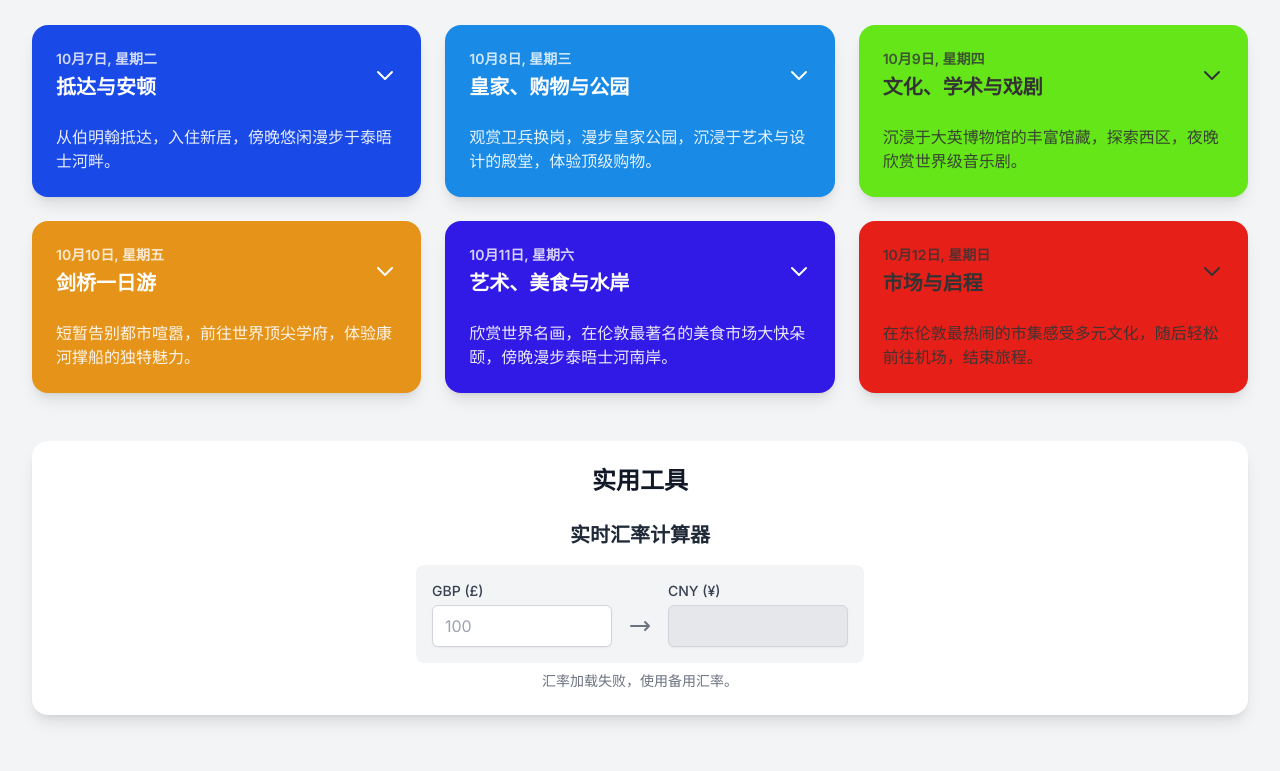
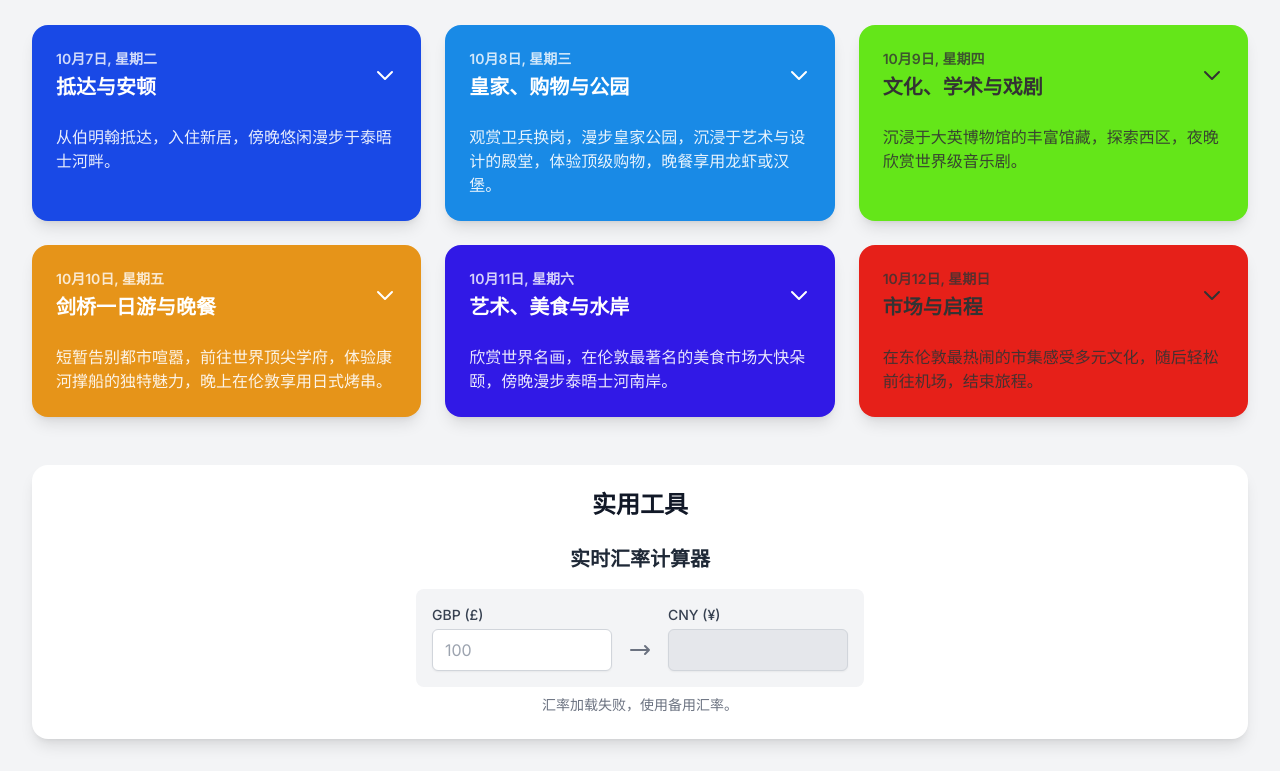
Before and after one commit to tadwutadwu/london2025new, a plain HTML site: page index.html in a window 1280 px wide. Shown: the part 87-858 px from the top of the page. Before the commit the page ends 834 px from the top, so only its background shows below. Drawn offline with nearby package versions, Linux system fonts and the light colour scheme.

Commit message:
Update index.html

```diff
--- a/index.html
+++ b/index.html
@@ -114,7 +114,7 @@ document.addEventListener('DOMContentLoaded', () => {
                 {
                     date: "10月8日, 星期三",
                     title: "皇家、购物与公园",
-                    summary: "观赏卫兵换岗，漫步皇家公园，沉浸于艺术与设计的殿堂，体验顶级购物。",
+                    summary: "观赏卫兵换岗，漫步皇家公园，沉浸于艺术与设计的殿堂，体验顶级购物，晚餐享用龙虾或汉堡。",
                     details: `
                         <h4 class="font-bold mb-2">上午活动: 白金汉宫 & 威斯敏斯特</h4>
                         <ul class="list-disc list-inside mb-4 space-y-1">
@@ -128,8 +128,8 @@ document.addEventListener('DOMContentLoaded', () => {
                             <li><b>V&A博物馆:</b> 探索世界领先的艺术与设计收藏 (免费，建议官网预定免费定时票)。</li>
                             <li><b>哈罗德百货:</b> 从V&A步行可达，体验全球最著名的百货公司之一。</li>
                         </ul>
-                        <h4 class="font-bold mb-2">餐饮推荐:</h4>
-                        <p><b>Nando's:</b> 在南肯辛顿区域，品尝价格亲民又美味的葡式烤鸡 (Peri-Peri Chicken)，快速补充能量。</p>
+                        <h4 class="font-bold mb-2">晚餐预订:</h4>
+                        <p><b>Burger and Lobster</b> (骑士桥店): 位于哈罗德百货对面，距离您下午的行程很近。建议提前预订以确保有位置。</p>
                     `
                 },
                 {
@@ -144,17 +144,17 @@ document.addEventListener('DOMContentLoaded', () => {
                         </ul>
                         <h4 class="font-bold mb-2">下午活动: 西区深度探索</h4>
                         <p class="mb-4">从大英博物馆出发，步行探索伦敦政治经济学院(LSE)，然后在科芬园(Covent Garden)的福伊尔斯书店(Foyles)享受阅读时光，最后在Soho区的活力街巷中自由漫步。</p>
-                        <h4 class="font-bold mb-2">夜晚活动: 音乐剧 & 印度菜</h4>
+                        <h4 class="font-bold mb-2">夜晚活动: 音乐剧 & 晚餐</h4>
                         <ul class="list-disc list-inside space-y-1">
-                             <li><b>晚餐:</b> 在观看音乐剧前，于Covent Garden区域选择一家高品质的印度餐厅，体验地道南亚风味。</li>
-                            <li><b>音乐剧:</b> 欣赏经典剧目《歌剧魅影》。建议通过官网或TodayTix应用提前订票。</li>
+                             <li><b>音乐剧:</b> 欣赏经典剧目《歌剧魅影》。建议通过官网或TodayTix应用提前订票。</li>
+                             <li><b>晚餐推荐:</b> 在考文特花园或苏活区附近选择一家餐厅，这里有很多不错的选择。</li>
                         </ul>
                     `
                 },
                 {
                     date: "10月10日, 星期五",
-                    title: "剑桥一日游",
-                    summary: "短暂告别都市喧嚣，前往世界顶尖学府，体验康河撑船的独特魅力。",
+                    title: "剑桥一日游与晚餐",
+                    summary: "短暂告别都市喧嚣，前往世界顶尖学府，体验康河撑船的独特魅力，晚上在伦敦享用日式烤串。",
                     details: `
                         <h4 class="font-bold mb-2">交通安排:</h4>
                         <ul class="list-disc list-inside mb-4 space-y-1">
@@ -168,6 +168,8 @@ document.addEventListener('DOMContentLoaded', () => {
                             <li><b>The Eagle:</b> 历史悠久的酒吧，以其炸鱼薯条和二战历史闻名。</li>
                             <li><b>Fitzbillies:</b> 品尝其招牌的切尔西小面包(Chelsea Buns)。</li>
                         </ul>
+                        <h4 class="font-bold mb-2">晚餐预订:</h4>
+                        <p><b>Sticks'n'Sushi - Islington</b>, 10月10日, 19:15, 4人 (已预订，确认号: 19438)。</p>
                     `
                 },
                 {
@@ -186,8 +188,8 @@ document.addEventListener('DOMContentLoaded', () => {
                             <li><b>美食之旅:</b> 在博罗市场(Borough Market)品尝猪肉卷、烤芝士三明治、新鲜生蚝和3bis的意式冰淇淋。</li>
                             <li><b>漫步:</b> 沿着泰晤士河南岸，从Southwark步行至Waterloo，途经莎士比亚环球剧场和泰特现代艺术馆。</li>
                         </ul>
-                         <h4 class="font-bold mb-2">晚餐推荐:</h4>
-                        <p><b>Burger & Lobster:</b> 在南岸或Soho的分店享用新鲜的龙虾或多汁的汉堡，作为一天的完美收尾。</p>
+                         <h4 class="font-bold mb-2">晚餐预订:</h4>
+                        <p><b>Blacklock Shoreditch</b>, 10月11日, 19:45, 3人 (已预订，确认号: 2109994835)</p>
                     `
                 },
                 {
@@ -242,22 +244,16 @@ document.addEventListener('DOMContentLoaded', () => {
                 {
                     date: "Oct 8, Wednesday",
                     title: "Royalty, Shopping & Parks",
-                    summary: "Watch the Changing of the Guard, stroll through royal parks, immerse yourself in art and design, and experience top-tier shopping.",
+                    summary: "Watch the Changing of the Guard, stroll through royal parks, immerse yourself in art and design, and experience top-tier shopping. Dinner is at Burger and Lobster.",
                     details: `
                         <h4 class="font-bold mb-2">Morning: Buckingham Palace & Westminster</h4>
-                        <ul class="list-disc list-inside mb-4 space-y-1">
-                            <li><b>Transport:</b> Take the Tube from Liverpool Street to Green Park Station, then walk to Buckingham Palace.</li>
-                            <li><b>Changing of the Guard:</b> Watch the 11:00 AM ceremony. Arrive by 10:30 AM for a good spot (free event).</li>
-                            <li><b>Abbey Exterior:</b> After the ceremony, walk about 15 minutes to see the exteriors of Westminster Abbey and the Houses of Parliament.</li>
-                        </ul>
-                         <h4 class="font-bold mb-2">Afternoon: V&A Museum & Harrods</h4>
                         <ul class="list-disc list-inside mb-4 space-y-1">
                             <li><b>Transport:</b> Take the Tube from Westminster to South Kensington Station.</li>
                             <li><b>V&A Museum:</b> Explore world-leading collections of art and design (free, booking a free timed ticket online is recommended).</li>
                             <li><b>Harrods:</b> A short walk from the V&A, experience one of the world's most famous department stores.</li>
                         </ul>
-                        <h4 class="font-bold mb-2">Dining Recommendation:</h4>
-                        <p><b>Nando's:</b> Near South Kensington, grab a quick and tasty Peri-Peri chicken meal to refuel.</p>
+                        <h4 class="font-bold mb-2">Dinner Reservation:</h4>
+                        <p><b>Burger and Lobster</b> (Knightsbridge branch): Located directly opposite Harrods, this is a very convenient option for dinner. It's recommended to book in advance to secure a table.</p>
                     `
                 },
                 {
@@ -272,17 +268,17 @@ document.addEventListener('DOMContentLoaded', () => {
                         </ul>
                         <h4 class="font-bold mb-2">Afternoon: West End Exploration</h4>
                         <p class="mb-4">From the British Museum, walk to explore the London School of Economics (LSE), enjoy some reading time at Foyles bookshop in Covent Garden, and wander through the vibrant streets of Soho.</p>
-                        <h4 class="font-bold mb-2">Evening: Musical & Indian Cuisine</h4>
+                        <h4 class="font-bold mb-2">Evening: Musical & Dinner</h4>
                         <ul class="list-disc list-inside space-y-1">
-                             <li><b>Dinner:</b> Before the show, choose a high-quality Indian restaurant in the Covent Garden area for an authentic South Asian flavor.</li>
-                            <li><b>Musical:</b> Enjoy the classic "The Phantom of the Opera". Book tickets in advance via the official website or apps like TodayTix.</li>
+                             <li><b>Musical:</b> Enjoy the classic "The Phantom of the Opera". Book tickets in advance via the official website or apps like TodayTix.</li>
+                             <li><b>Dinner Recommendation:</b> Choose a restaurant near Covent Garden or Soho, there are plenty of great options.</li>
                         </ul>
                     `
                 },
                 {
                     date: "Oct 10, Friday",
-                    title: "Day Trip to Cambridge",
-                    summary: "A brief escape from the city to visit a world-class university and experience the unique charm of river punting.",
+                    title: "Day Trip to Cambridge & Dinner",
+                    summary: "A brief escape from the city to visit a world-class university and experience the unique charm of river punting. Dinner in London at night.",
                     details: `
                         <h4 class="font-bold mb-2">Transportation:</h4>
                         <ul class="list-disc list-inside mb-4 space-y-1">
@@ -296,6 +292,8 @@ document.addEventListener('DOMContentLoaded', () => {
                             <li><b>The Eagle:</b> A historic pub famous for its fish and chips and WWII history.</li>
                             <li><b>Fitzbillies:</b> Try their signature Chelsea Buns.</li>
                         </ul>
+                        <h4 class="font-bold mb-2">Dinner Reservation:</h4>
+                        <p><b>Sticks'n'Sushi - Islington</b>, Oct 10, 19:15, 4 people (Confirmed, Confirmation #: 19438).</p>
                     `
                 },
                 {
@@ -314,8 +312,8 @@ document.addEventListener('DOMContentLoaded', () => {
                             <li><b>Food Tour:</b> At Borough Market, try the sausage rolls, artisan cheese, fresh oysters, and 3bis gelato.</li>
                             <li><b>Stroll:</b> Walk west along the South Bank from Southwark to Waterloo, passing Shakespeare's Globe and Tate Modern.</li>
                         </ul>
-                         <h4 class="font-bold mb-2">Dinner Recommendation:</h4>
-                        <p><b>Burger & Lobster:</b> End the day with fresh lobster or a juicy burger at their Southbank or Soho branch.</p>
+                         <h4 class="font-bold mb-2">Dinner Reservation:</h4>
+                        <p><b>Blacklock Shoreditch</b>, Oct 11, 19:45, 3 people (Confirmed, Confirmation #: 2109994835)</p>
                     `
                 },
                 {
@@ -323,7 +321,7 @@ document.addEventListener('DOMContentLoaded', () => {
                     title: "Market & Departure",
                     summary: "Experience the multicultural vibe at East London's liveliest market before heading to the airport to conclude your trip.",
                     details: `
-                        <h4 class="font-bold mb-2">上午活动: 布里克巷市集</h4>
+                        <h4 class="font-bold mb-2">Morning: 布里克巷市集</h4>
                         <ul class="list-disc list-inside mb-4 space-y-1">
                             <li><b>交通:</b> 从您的住所步行即可到达，非常便利。</li>
                             <li><b>亮点:</b> 周日的布里克巷(Brick Lane)市集最为热闹，充满了复古服饰、独立设计和世界各地的街头美食。</li>
```
